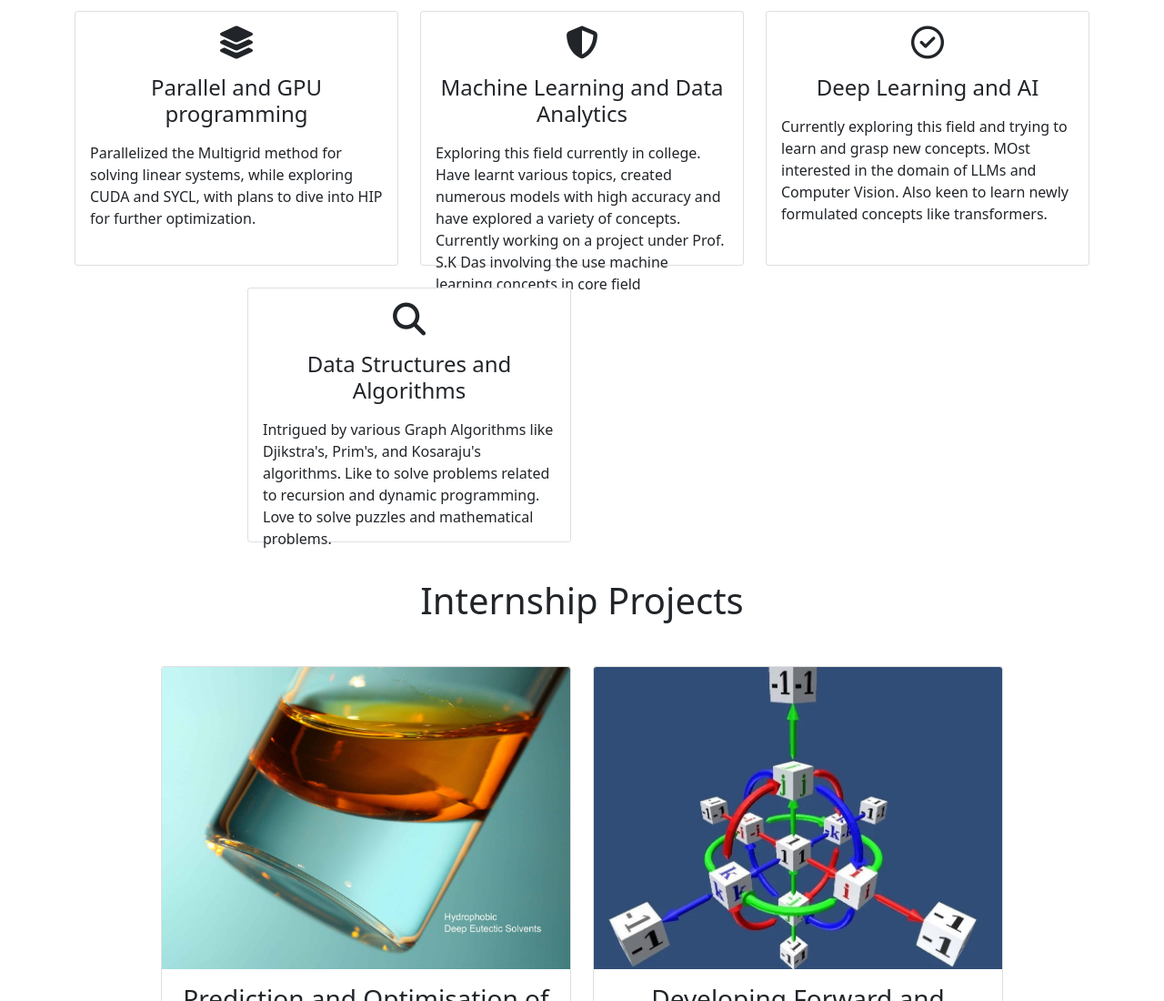
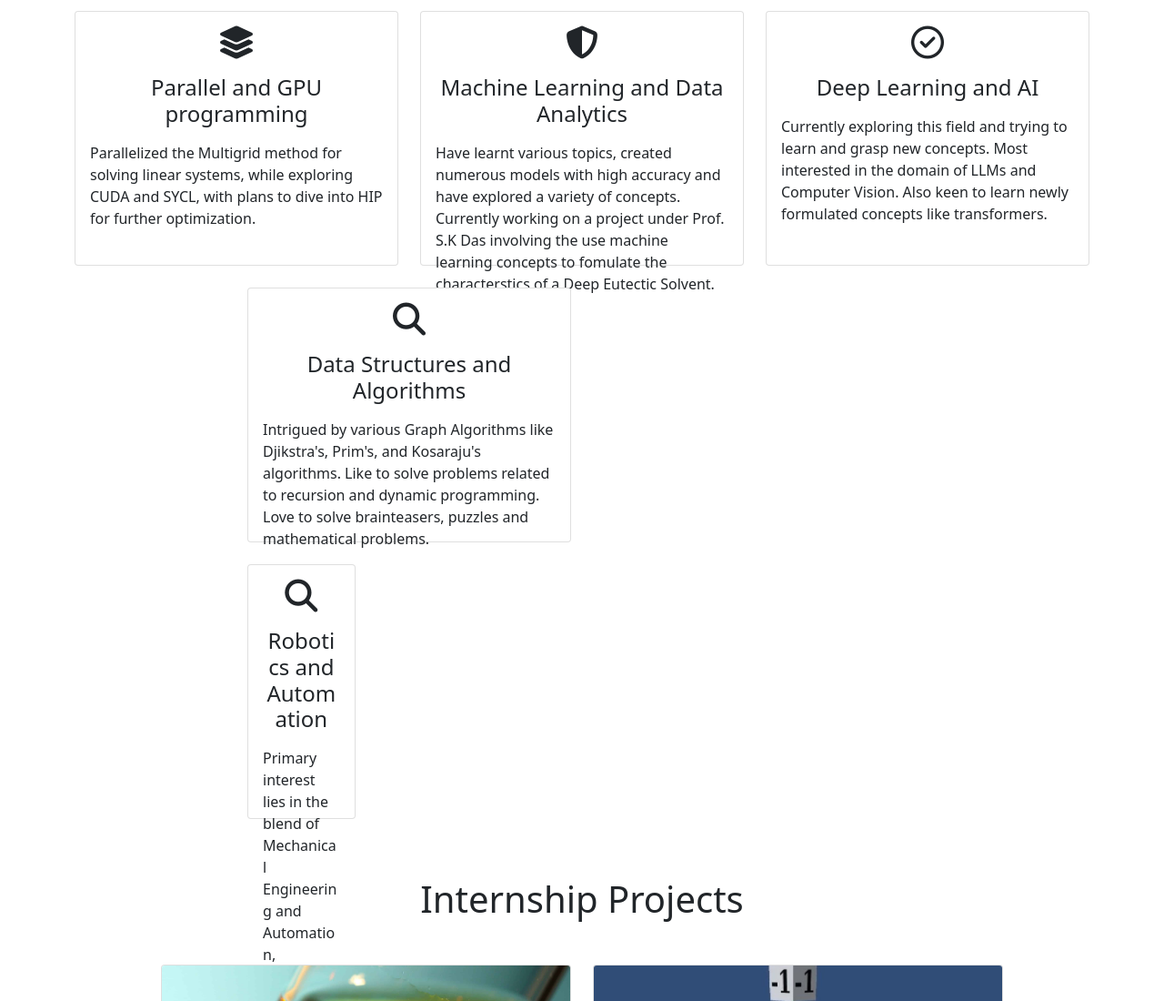
Before and after one commit to Om6123123/Om-Raul, a plain HTML site: page index.html in a window 1280 px wide. Shown: the part 1580-2680 px from the top of the page at 91% size. Drawn offline with nearby package versions, Linux system fonts and the light colour scheme.

Commit message:
Update index.html

```diff
--- a/index.html
+++ b/index.html
@@ -137,9 +137,9 @@
                             <i class='fas servicesIcon fa-shield-alt'></i>
                             <h4 class="card-title mt-3">Machine Learning and Data Analytics</h4>
                             <p class="card-text mt-3">
-                                Exploring this field currently in college. Have learnt various topics, created numerous models
+                                Have learnt various topics, created numerous models
                                 with high accuracy and have explored a variety of concepts. Currently working on a project under Prof. S.K Das involving the use
-                                machine learning concepts in core field
+                                machine learning concepts to fomulate the characterstics of a Deep Eutectic Solvent.
                             </p>
                         </div>
                     </div>
@@ -151,7 +151,7 @@
                             <i class='far servicesIcon fa-check-circle'></i>
                             <h4 class="card-title mt-3">Deep Learning and AI</h4>
                             <p class="card-text mt-3">
-                                Currently exploring this field and trying to learn and grasp new concepts. MOst interested in the domain of LLMs and Computer Vision. Also keen to learn newly formulated concepts like transformers.
+                                Currently exploring this field and trying to learn and grasp new concepts. Most interested in the domain of LLMs and Computer Vision. Also keen to learn newly formulated concepts like transformers.
                             </p>
                         </div>
                     </div>
@@ -167,7 +167,19 @@
                             <h4 class="card-title mt-3">Data Structures and Algorithms</h4>
                             <p class="card-text mt-3">
                                 Intrigued by various Graph Algorithms like Djikstra's, Prim's, and Kosaraju's algorithms.
-                                Like to solve problems related to recursion and dynamic programming. Love to solve puzzles and mathematical problems.
+                                Like to solve problems related to recursion and dynamic programming. Love to solve brainteasers, puzzles and mathematical problems.
+                            </p>
+                        </div>
+                    </div>
+
+                  <div class="col-lg-4 mt-4">
+                    <div class="card servicesText">
+                        <div class="card-body">
+                            <i class='fas servicesIcon fa-search'></i>
+                            <h4 class="card-title mt-3">Robotics and Automation</h4>
+                            <p class="card-text mt-3">
+                                Primary interest lies in the blend of Mechanical Engineering and Automation, involving the usage of robotics and AI. Currently invovled in
+                              a project based on usage of quaternions in robot kinematics.
                             </p>
                         </div>
                     </div>
```
